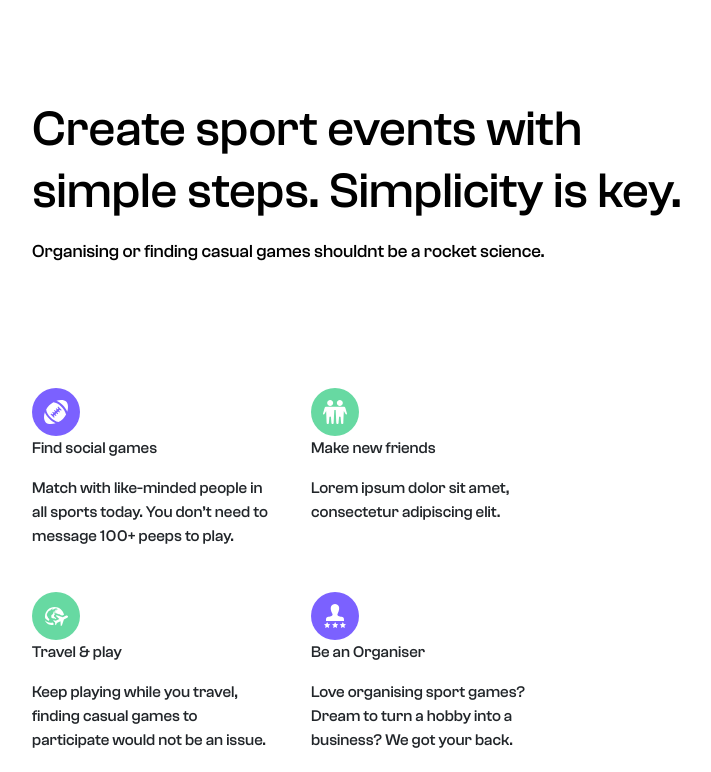
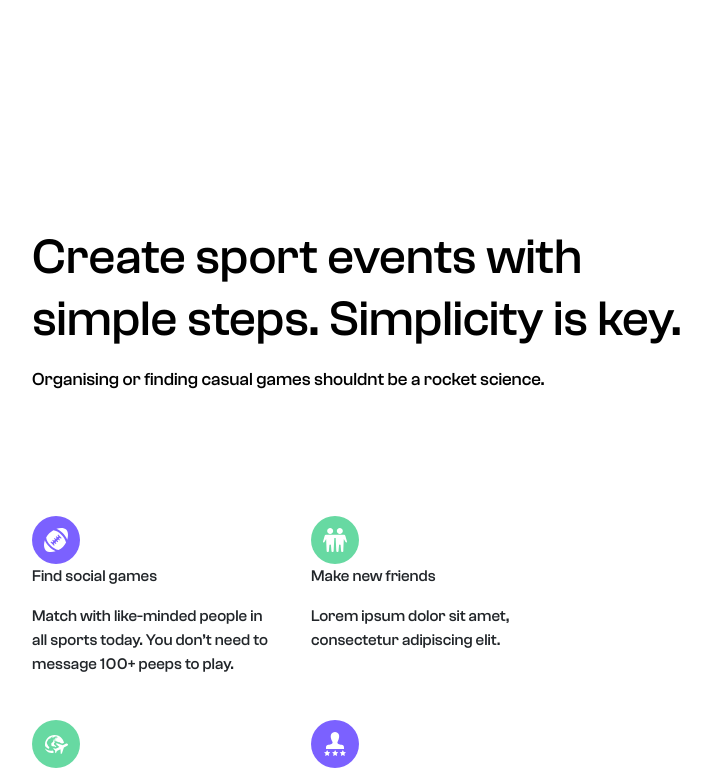
Before and after one commit to tanuj-22/booksports, a React (Create React App) app: page / in a window 1280 px wide. Shown: the part 2083-2855 px from the top of the page, without its empty margins (50-761 px from the left). Built offline with nearby package versions, Linux system fonts and the light colour scheme; a web font is replaced by a local one.

Commit message:
css changes updated to create sport event

```diff
--- a/src/css/create-sport-event.css
+++ b/src/css/create-sport-event.css
@@ -1,3 +1,6 @@
+.create-sport-event{
+    padding-top: 10%;
+}
 .create-sport-event .create-sport-event-taglines{
     width: 60%;
     color: #000000;
```
